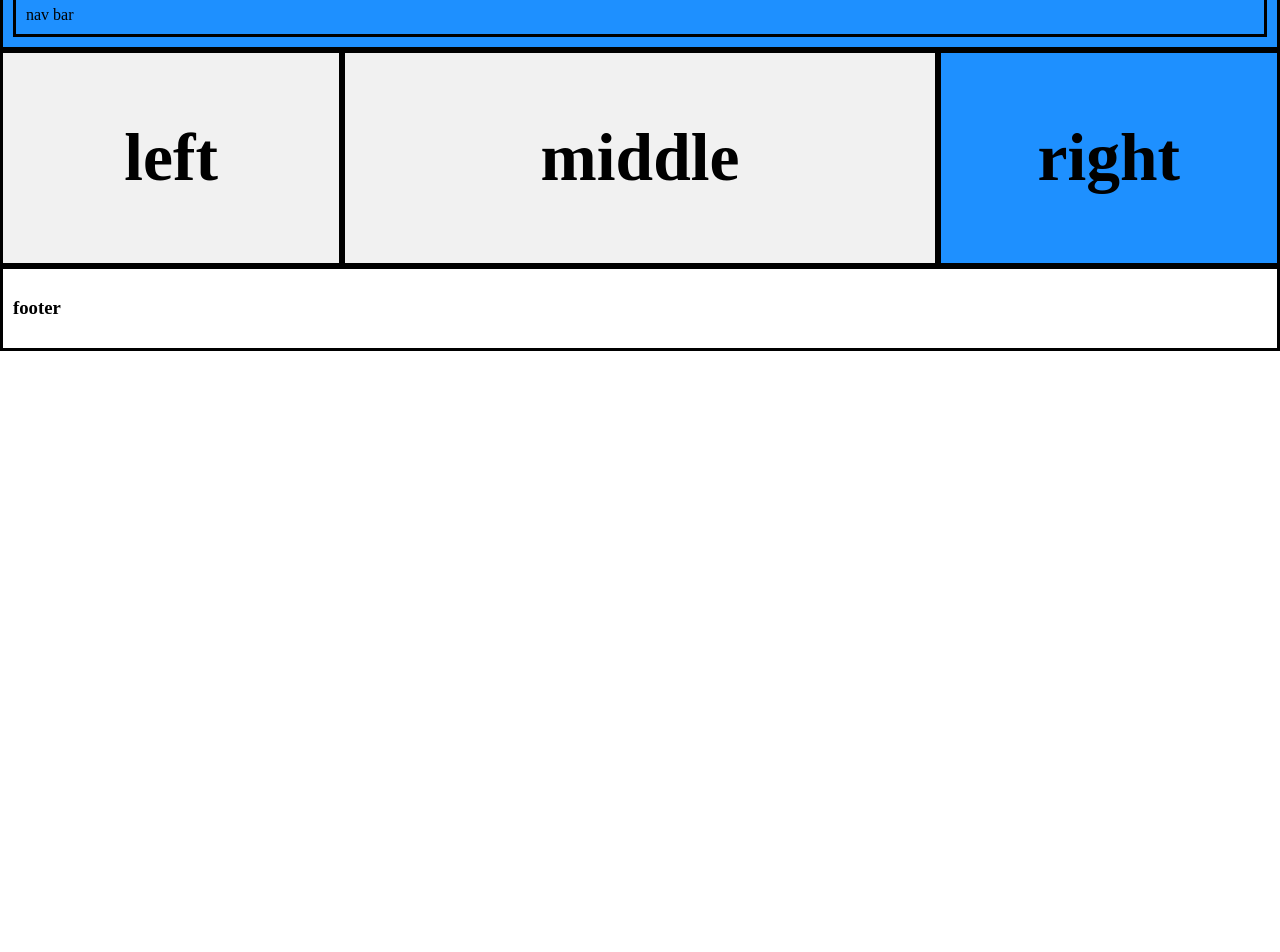
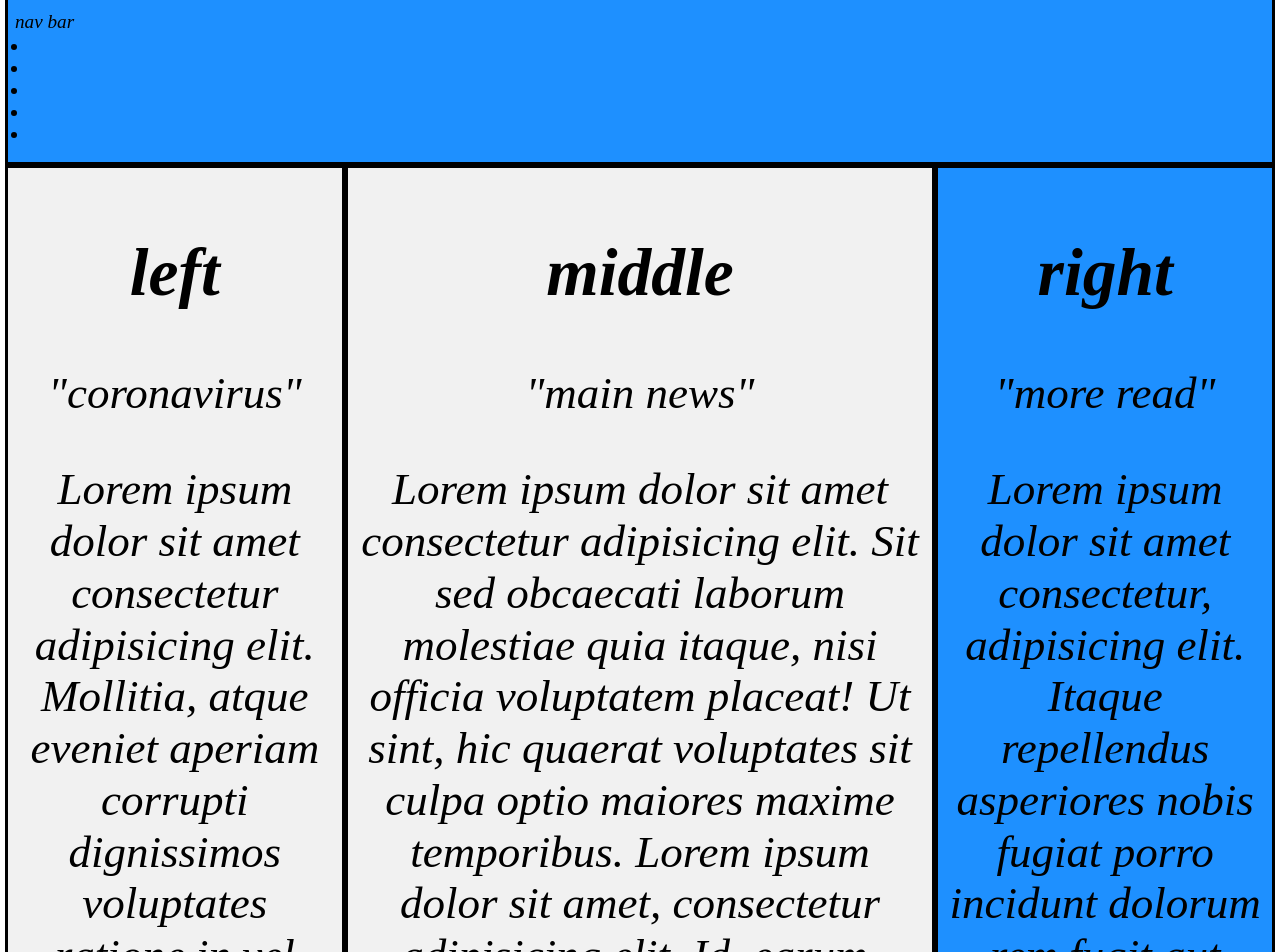
Before and after one commit to amacazzaga/dosko-g-basd-2021-class-3, a plain HTML site: page index.html in a window 1280 px wide. Shown: the part 100-1052 px from the top of the page. Before the commit the page ends 800 px from the top, so only its background shows below. Drawn offline with Linux system fonts and the light colour scheme.

Commit message:
html layout architecture < 420

```diff
--- a/style.css
+++ b/css/style.css
@@ -342,6 +342,13 @@
 
   [hidden] {
     display: none;
+
+}
+
+
+.body {
+  font-style: italic;
+  margin: 5px;
 }
 
 .flex-container {
@@ -352,19 +359,26 @@
   }
 
 .flex-header {
+    font-size: larger;
     background-color: dodgerblue;
-    padding: 10px;
+    padding: 2px;
     flex: 100%;
-    border: solid
+    border: solid;
+    height: 250px;
+    text-align: center;
+
+
   }
 .flex-nav {
-    background-color: dodgerblue;
-    padding: 10px;
-    flex: 100%;
-    border: solid
+  text-align: left;
+  padding: 5px;
+  align-items: left;
+}
+#idList{
+  margin: 2px;
+  padding-left: 12px;
 
 }
-
   .flex-column-middle {
     background-color: #f1f1f1;
     padding: 10px;
@@ -374,8 +388,9 @@
   .flex-column-left {
     background-color: #f1f1f1;
     padding: 10px;
-    flex: 25%;
+     flex:  25%;
     border: solid
+
   }
 
   .flex-column-right {
@@ -388,10 +403,37 @@
       border: solid;
       padding: 10px;
   }
-  @media  (min-width: 421px) {
-      .flex-container {
-          flex-direction:row;
 
 
-        }
+
+  /*tablet*/
+  @media only screen and (min-width: 421px) {
+    .flex-container {
+      flex-direction: row;
+      flex-wrap: wrap;
     }
+    .flex-column-left {
+       flex-wrap: wrap;
+
+     }
+     .flex-column-middle {
+       flex-wrap: wrap;
+     }
+     .flex-column-right {
+       flex-wrap: nowrap;
+
+
+     }
+
+
+  }
+
+   /* desktop*/
+  @media only screen and (min-width: 800px) {
+    .flex-container {
+      flex-direction: row;
+      flex-wrap: nowrap;
+    }
+
+
+  }
--- a/index.html
+++ b/index.html
@@ -3,47 +3,87 @@
 
 <head>
     <meta charset="UTF-8">
+    <meta name="viewport" content="width=device-width">
     <meta http-equiv="X-UA-Compatible" content="IE=edge">
     <meta name="author" content="Agustin Macazzaga" />
     <title>Radium Rocket 3rd week</title>
-    <link rel="stylesheet" href="style.css">
+    <link rel="stylesheet" href="css/style.css">
 </head>
 
-<body>
+<body class="body">
     <div class="flex-header">
         <header>
             <h1>header</h1>
+
+            <div class="flex-nav">
+                <nav>nav bar
+                    <ul id ="idList">
+                        <li><a href=""></a></li>
+                        <li><a href=""></a></li>
+                        <li><a href=""></a></li>
+                        <li><a href=""></a></li>
+                        <li><a href=""></a></li>
+
+
+                    </ul>
+                </nav>
+            </div>
         </header>
-        <div class="flex-nav">
-            <nav>
-                nav bar
-            </nav>
-        </div>
     </div>
     <main>
         <div class="flex-container">
 
             <div class="flex-column-left">
-                <article>
-                    <h2>left </h2>
-                </article>
+                <section>
+                    <h2>left</h2>
+                    <p>"coronavirus"</p>
+                    <p>
+                        Lorem ipsum dolor sit amet consectetur adipisicing elit. Mollitia,
+                        atque eveniet aperiam corrupti dignissimos voluptates ratione in vel sapiente
+                        voluptatem a officia non commodi ipsam quasi. Odit rem obcaecati necessitatibus!
+                        Lorem ipsum dolor, sit amet consectetur adipisicing elit.
+                        Repudiandae veritatis facere eligendi porro magnam laborum similique
+                        corrupti quibusdam officia tempora?
+                        Rem tenetur ducimus quod at reprehenderit dolorum qui, deserunt earum?
+                    </p>
+                </section>
 
             </div>
 
             <div class="flex-column-middle">
                 <article>
                     <h2>middle</h2>
+                    <p>"main news"</p>
+                    <p>
+                        Lorem ipsum dolor sit amet consectetur adipisicing elit.
+                        Sit sed obcaecati laborum molestiae quia itaque, nisi officia voluptatem placeat!
+                        Ut sint, hic quaerat voluptates sit culpa optio maiores maxime temporibus.
+                        Lorem ipsum dolor sit amet, consectetur adipisicing elit. Id, earum, doloribus error accusamus
+                        fugit sequi mollitia soluta,
+                        ex est dolorum illo ipsam quas consequatur. Animi, fuga. Eligendi deserunt culpa nobis!
+                    </p>
                 </article>
 
             </div>
             <div class="flex-column-right">
                 <aside>
                     <h2>right</h2>
+                    <p>"more read"</p>
+                    <p>
+                        Lorem ipsum dolor sit amet consectetur, adipisicing elit.
+                        Itaque repellendus asperiores nobis fugiat porro incidunt
+                        dolorum rem fugit aut tempore.
+                        Optio quidem praesentium vitae ab eaque voluptas id laborum necessitatibus.
+                        Lorem, ipsum dolor sit amet consectetur adipisicing elit. Iure dolor
+                        dicta, quae rerum nisi odio reprehenderit facere tempora expedita suscipit
+                        officia pariatur,
+                        saepe voluptas perferendis itaque quisquam consectetur rem tempore.
+                    </p>
                 </aside>
             </div>
         </div>
     </main>
-      <div class="footer">
+    <div class="footer">
         <footer>
             <h3>footer</h3>
         </footer>
```
Also changed, not shown: 1 other file.
